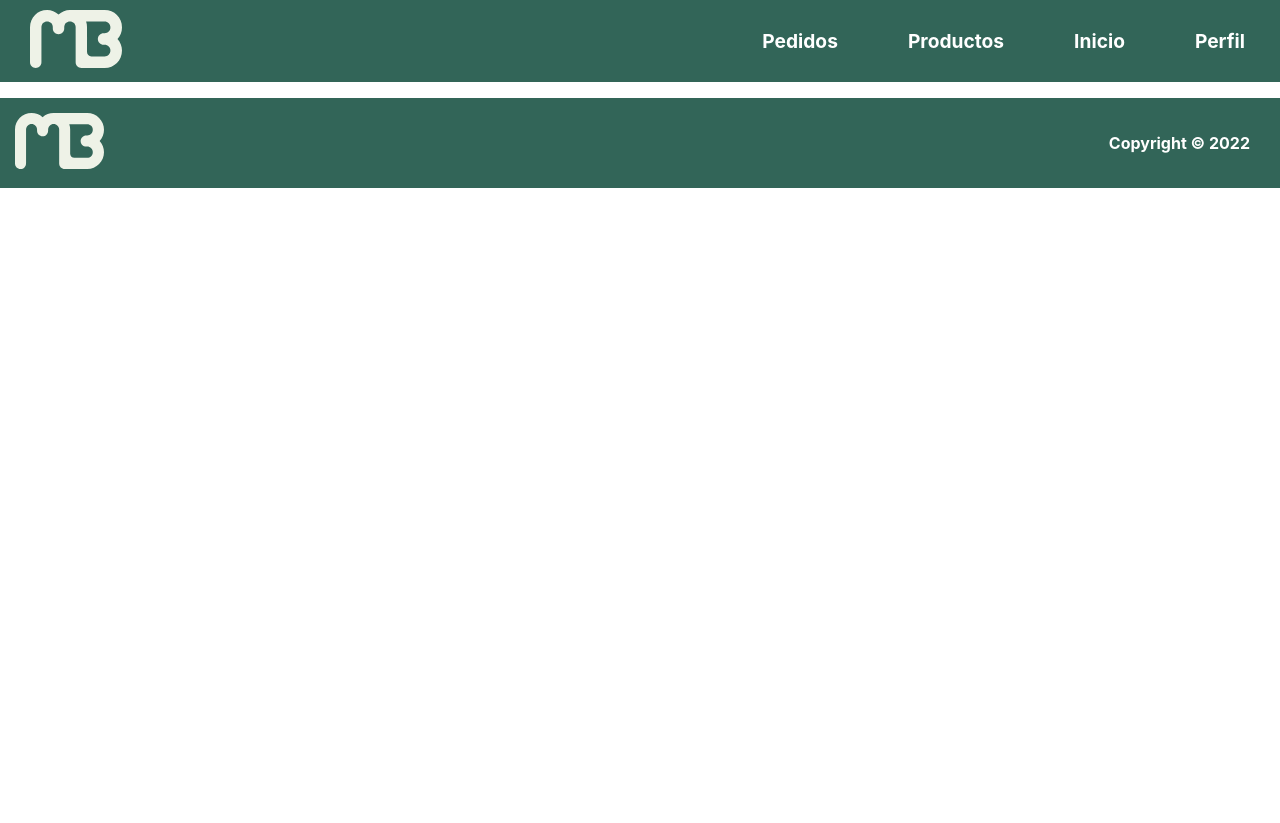
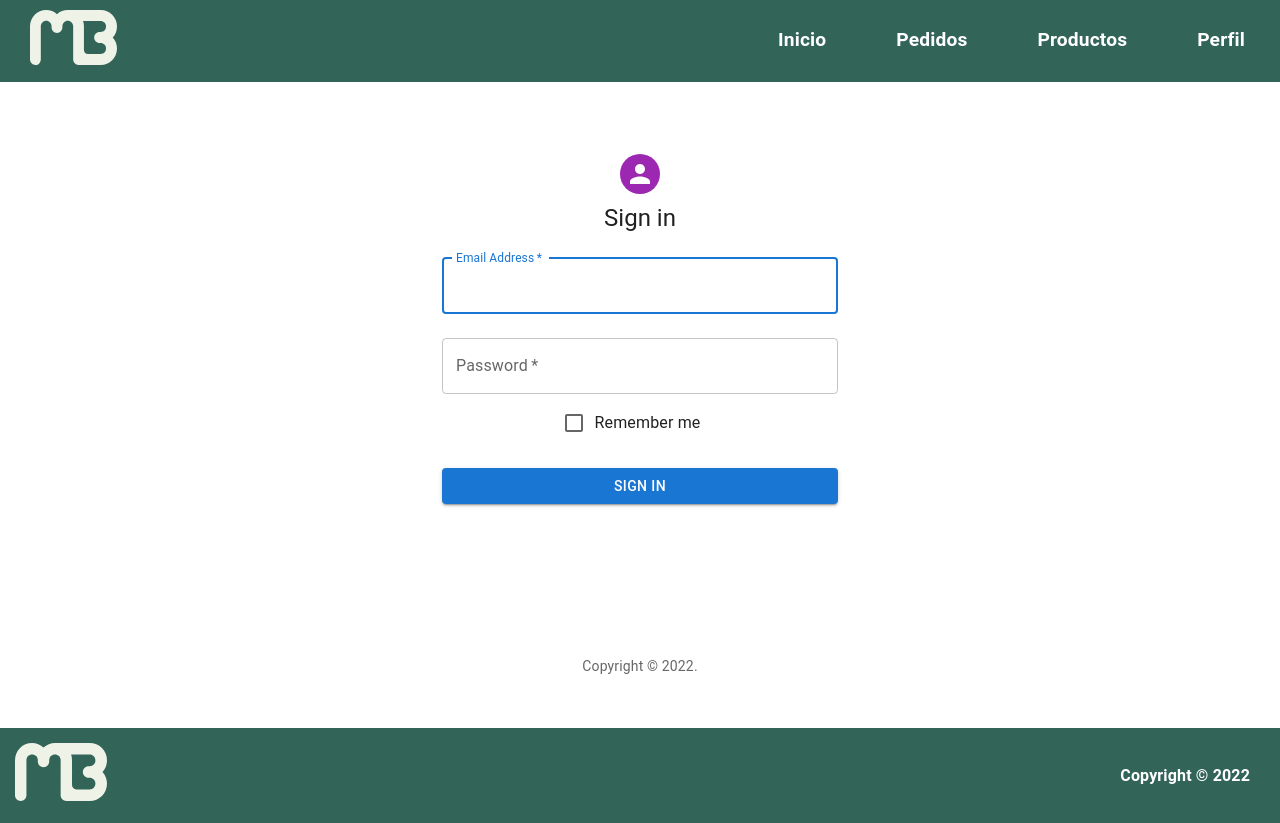
Before and after one commit to carloseag1234/min2Hub, a React (Create React App) app in the folder min2hub/: page /perfil in a window 1280 px wide. Before the commit the page ends 800 px from the top, so only its background shows below. Built offline with nearby package versions, Linux system fonts and the light colour scheme.

Commit message:
Añadir Perfil y resolver bugs con el menu

```diff
--- a/min2hub/package.json
+++ b/min2hub/package.json
@@ -3,6 +3,9 @@
   "version": "0.1.0",
   "private": true,
   "dependencies": {
+    "@emotion/react": "^11.10.5",
+    "@emotion/styled": "^11.10.5",
+    "@mui/material": "^5.10.11",
     "@testing-library/jest-dom": "^5.16.5",
     "@testing-library/react": "^13.4.0",
     "@testing-library/user-event": "^13.5.0",
--- a/min2hub/src/App.js
+++ b/min2hub/src/App.js
@@ -6,6 +6,7 @@ import  Products  from './components/Products/Products';
 import  Pedidos  from './components/Pedidos/Pedidos';
 import Footer from "./components/Footer/Footer";
 import Menu from './components/Menu/Menu';
+import SignIn from './components/Perfil/Perfil';
 
 function App() {
   return (
@@ -16,6 +17,7 @@ function App() {
         <Route path="/tarjetaInd" element={<TarjetaInd />} />
         <Route path="/products" element={<Products />} />
         <Route path="/pedidos" element={<Pedidos />} />
+        <Route path='/perfil' element={<SignIn/>} />
       </Routes>
       <Footer/>
     </div>
--- a/min2hub/src/components/Menu/Menu.jsx
+++ b/min2hub/src/components/Menu/Menu.jsx
@@ -11,10 +11,10 @@ function Menu() {
           </div>
           <div className="header">
             <ul className="nav">
-              <li><a href="">Pedidos</a></li>
-              <li><a href="">Productos</a></li>
-              <li><a href="">Inicio</a></li>
-              <li><a href="">Perfil</a></li>
+              <li><a href="/">Inicio</a></li>
+              <li><a href="/pedidos">Pedidos</a></li>
+              <li><a href="/products">Productos</a></li>
+              <li><a href="/perfil">Perfil</a></li>
             </ul>
           </div>
         </div>
--- a/min2hub/src/components/Pedidos/Pedidos.jsx
+++ b/min2hub/src/components/Pedidos/Pedidos.jsx
@@ -1,11 +1,88 @@
 import React from "react";
+import '../Products/estilo.css';
+import cajaComida from '../../img/cajaDeComida.png';
 
 function Pedidos() {
-    return (
-      <div className="Pedidos">
+  return (
+    <div className="Pedidos">
+      <h1>Pedidos</h1>
+      <div className="contenedor">
+      <section>
+        <img src={cajaComida}></img>
+        <h3>Caja de viveres</h3>
+        <p>Esto es una prueba de lo Que sería un párrafo con una pequeña información……</p>
+        <section class="progressBar">
+            <section class="currentProgress"></section>
+        </section>
+        <section class="bottomPart">
+            <button class="shopingCartButton">Agregar al carro</button>
+            <button class="descriptionButton"><span></span></button>
+        </section>
+      </section>
+      <section>
+        <img src={cajaComida}></img>
+        <h3>Caja de viveres</h3>
+        <p>Esto es una prueba de lo Que sería un párrafo con una pequeña información……</p>
+        <section class="progressBar">
+            <section class="currentProgress"></section>
+        </section>
+        <section class="bottomPart">
+            <button class="shopingCartButton">Agregar al carro</button>
+            <button class="descriptionButton"><span></span></button>
+        </section>
+      </section>
+      <section>
+        <img src={cajaComida}></img>
+        <h3>Caja de viveres</h3>
+        <p>Esto es una prueba de lo Que sería un párrafo con una pequeña información……</p>
+        <section class="progressBar">
+            <section class="currentProgress"></section>
+        </section>
+        <section class="bottomPart">
+            <button class="shopingCartButton">Agregar al carro</button>
+            <button class="descriptionButton"><span></span></button>
+        </section>
+      </section>
+      <section>
+        <img src={cajaComida}></img>
+        <h3>Caja de viveres</h3>
+        <p>Esto es una prueba de lo Que sería un párrafo con una pequeña información……</p>
+        <section class="progressBar">
+            <section class="currentProgress"></section>
+        </section>
+        <section class="bottomPart">
+            <button class="shopingCartButton">Agregar al carro</button>
+            <button class="descriptionButton"><span></span></button>
+        </section>
+      </section>
+      <section>
+        <img src={cajaComida}></img>
+        <h3>Caja de viveres</h3>
+        <p>Esto es una prueba de lo Que sería un párrafo con una pequeña información……</p>
+        <section class="progressBar">
+            <section class="currentProgress"></section>
+        </section>
+        <section class="bottomPart">
+            <button class="shopingCartButton">Agregar al carro</button>
+            <button class="descriptionButton"><span></span></button>
+        </section>
+      </section>
 
+      <section>
+        <img src={cajaComida}></img>
+        <h3>Caja de viveres</h3>
+        <p>Esto es una prueba de lo Que sería un párrafo con una pequeña información……</p>
+        <section class="progressBar">
+            <section class="currentProgress"></section>
+        </section>
+        <section class="bottomPart">
+            <button class="shopingCartButton">Agregar al carro</button>
+            <button class="descriptionButton"><span></span></button>
+        </section>
+      </section>
       </div>
-    );
+    </div>
+  );
   }
 
   export default Pedidos;
--- /dev/null
+++ b/min2hub/src/components/Perfil/Perfil.jsx
@@ -0,0 +1,98 @@
+import * as React from 'react';
+import Avatar from '@mui/material/Avatar';
+import Button from '@mui/material/Button';
+import CssBaseline from '@mui/material/CssBaseline';
+import TextField from '@mui/material/TextField';
+import FormControlLabel from '@mui/material/FormControlLabel';
+import Checkbox from '@mui/material/Checkbox';
+import Box from '@mui/material/Box';
+import Typography from '@mui/material/Typography';
+import Container from '@mui/material/Container';
+import { createTheme, ThemeProvider } from '@mui/material/styles';
+
+function Copyright(props) {
+  return (
+    <Typography variant="body2" color="text.secondary" align="center" {...props}>
+      {'Copyright © '}
+      {new Date().getFullYear()}
+      {'.'}
+      <br></br>
+      <br></br>
+    </Typography>
+  );
+}
+
+const theme = createTheme();
+
+export default function SignIn() {
+  const handleSubmit = (event) => {
+    event.preventDefault();
+    const data = new FormData(event.currentTarget);
+    console.log({
+      email: data.get('email'),
+      password: data.get('password'),
+    });
+  };
+
+  return (
+    <ThemeProvider theme={theme}>
+      <Container component="main" maxWidth="xs">
+        <CssBaseline />
+        <Box
+          sx={{
+            marginTop: 8,
+            display: 'flex',
+            flexDirection: 'column',
+            alignItems: 'center',
+          }}
+        >
+          <Avatar sx={{ m: 1, bgcolor: 'secondary.main' }}>
+          </Avatar>
+          <Typography component="h1" variant="h5">
+            Sign in
+          </Typography>
+          <Box component="form" onSubmit={handleSubmit} noValidate sx={{ mt: 1 }}>
+            <TextField
+              margin="normal"
+              required
+              fullWidth
+              id="email"
+              label="Email Address"
+              name="email"
+              type="email"
+              autoComplete="email"
+              autoFocus
+            />
+            <TextField
+              margin="normal"
+              required
+              fullWidth
+              name="password"
+              label="Password"
+              type="password"
+              id="password"
+              autoComplete="current-password"
+            />
+            <FormControlLabel
+              control={<Checkbox value="remember" color="primary" />}
+              label="Remember me"
+            />
+            <Button
+              type="submit"
+              fullWidth
+              variant="contained"
+              sx={{ mt: 3, mb: 2 }}
+            >
+              Sign In
+            </Button>
+            <br></br>
+            <br></br>
+            <br></br>
+            <br></br>
+          </Box>
+        </Box>
+        <Copyright sx={{ mt: 8, mb: 4 }} />
+      </Container>
+    </ThemeProvider>
+  );
+}
```
Also changed, not shown: 1 other file (tests, documents, lock files or other folders).
